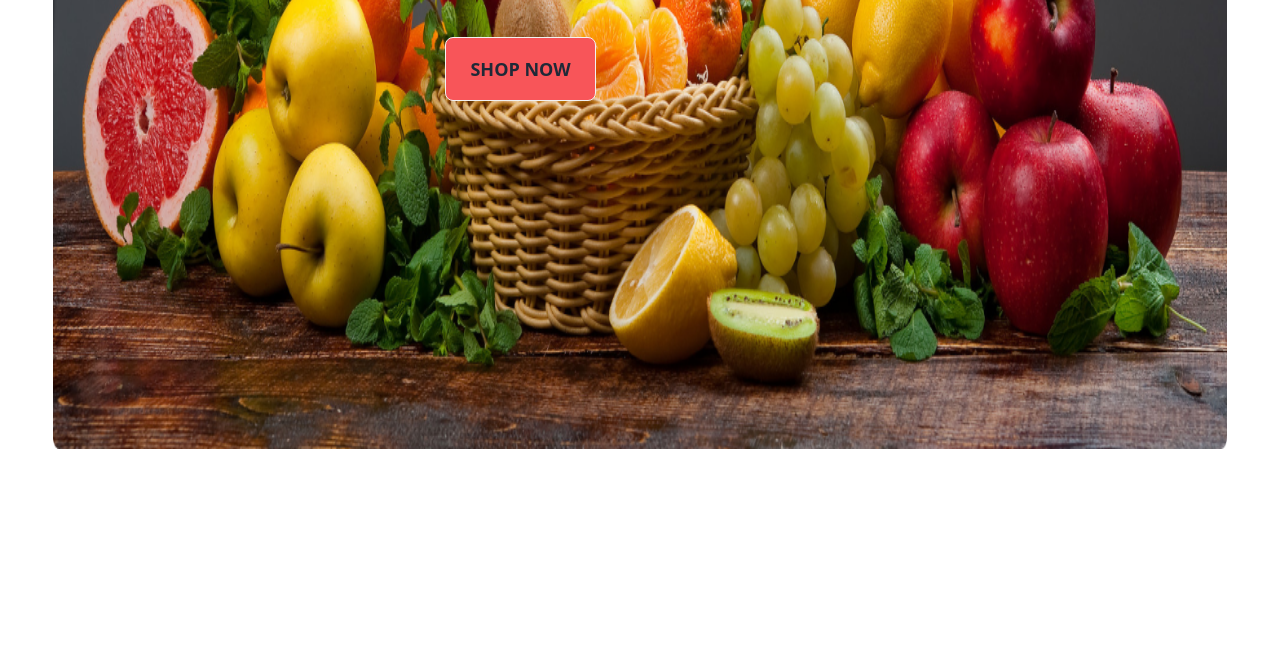
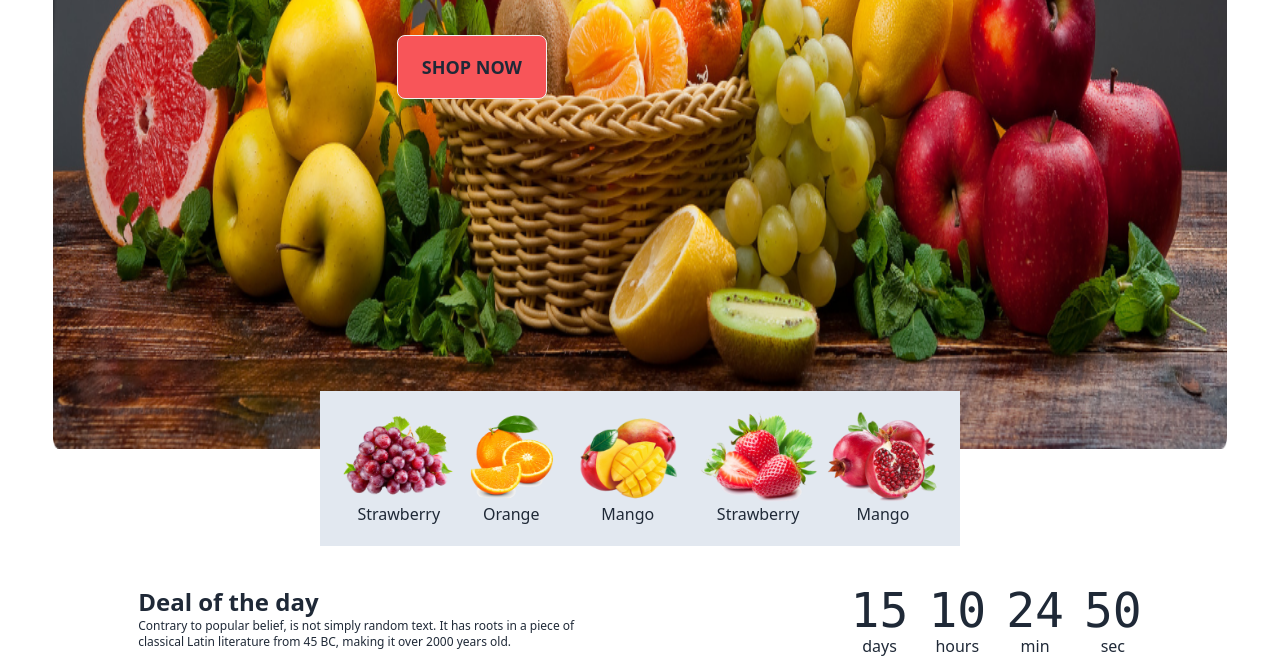
Before and after one commit to mdnoor-d/fruit-burst, a plain HTML site: page index.html in a window 1280 px wide. Shown: the part 555-1213 px from the top of the page. Before the commit the page ends 1010 px from the top, so only its background shows below. Drawn offline with nearby package versions, Linux system fonts and the light colour scheme.

Commit message:
main section 1st part started

```diff
--- a/index.html
+++ b/index.html
@@ -22,7 +22,7 @@
                     <label for="check" class="btn btn-ghost btn-circle lg:hidden">
                         <i class="fa-solid fa-bars"></i>
                     </label>
-                    <ul tabindex="0" class="float-right flex menu menu-horizontal ">
+                    <ul tabindex="0" class="float-right flex menu menu-horizontal max-lg:hidden">
                         <li><a href="#">Home</a></li>
                         <li><a href="#">About Us</a></li>
                         <li><a href="#">Shop</a></li>
@@ -39,6 +39,7 @@
                     class="rounded-3xl text-center input-bordered w-auto hidden md:block">
             </div>
         </nav>
+
         <div>
             <div class="carousel mx-auto w-full ">
                 <div id="slide1" class="carousel-item mx-auto relative w-full">
@@ -47,10 +48,10 @@
                         class="absolute flex justify-between mx-auto w-11/12 transform -translate-y-1/2 left-5 right-5 top-1/2">
                         <a href="#slide4" class="btn btn-circle">❮</a>
                         <div>
-                            <h1 class="uppercase text-white font-bold text-xl lg:text-2xl">exotic test at your doorstep</h1>
-                            <br>
+                            <h1 class="uppercase text-white font-bold text-lg lg:pb-4 lg:text-3xl">exotic test at your doorstep
+                            </h1>
                             <p class="text-white lg:font-bold">We supply highly quality organic products</p>
-                            <button class=" bg-[#f85559] btn btn-sm md:btn-md lg:btn-lg mt-10">
+                            <button class=" bg-[#f85559] btn btn-sm md:btn-md lg:btn-lg lg:mt-10">
                                 SHOP NOW
                             </button>
                         </div>
@@ -64,10 +65,10 @@
                         class="absolute flex justify-between mx-auto w-11/12 transform -translate-y-1/2 left-5 right-5 top-1/2">
                         <a href="#slide1" class="btn btn-circle">❮</a>
                         <div>
-                            <h1 class="uppercase text-white font-bold text-xl lg:text-2xl">exotic test at your doorstep</h1>
-                            <br>
+                            <h1 class="uppercase text-white font-bold text-xl lg:pb-4 lg:text-3xl">exotic test at your doorstep
+                            </h1>
                             <p class="text-white lg:font-bold">We supply highly quality organic products</p>
-                            <button class=" bg-[#f85559] btn btn-sm md:btn-md lg:btn-lg mt-10">
+                            <button class=" bg-[#f85559] btn btn-sm md:btn-md lg:btn-lg lg:mt-10">
                                 SHOP NOW
                             </button>
                         </div>
@@ -80,10 +81,10 @@
                         class="absolute flex justify-between mx-auto w-11/12 transform -translate-y-1/2 left-5 right-5 top-1/2">
                         <a href="#slide2" class="btn btn-circle">❮</a>
                         <div>
-                            <h1 class="uppercase text-white font-bold text-xl lg:text-2xl">exotic test at your doorstep</h1>
-                            <br>
+                            <h1 class="uppercase text-white font-bold text-xl lg:pb-4 lg:text-3xl">exotic test at your doorstep
+                            </h1>
                             <p class="text-white lg:font-bold">We supply highly quality organic products</p>
-                            <button class=" bg-[#f85559] btn btn-sm md:btn-md lg:btn-lg mt-10">
+                            <button class=" bg-[#f85559] btn btn-sm md:btn-md lg:btn-lg lg:mt-10">
                                 SHOP NOW
                             </button>
                         </div>
@@ -96,10 +97,10 @@
                         class="absolute flex justify-between mx-auto w-11/12 transform -translate-y-1/2 left-5 right-5 top-1/2">
                         <a href="#slide3" class="btn btn-circle">❮</a>
                         <div>
-                            <h1 class="uppercase text-white font-bold text-xl lg:text-2xl">exotic test at your doorstep</h1>
-                            <br>
+                            <h1 class="uppercase text-white font-bold text-xl lg:pb-4 lg:text-3xl">exotic test at your doorstep
+                            </h1>
                             <p class="text-white lg:font-bold">We supply highly quality organic products</p>
-                            <button class=" bg-[#f85559] btn btn-sm md:btn-md lg:btn-lg mt-10">
+                            <button class=" bg-[#f85559] btn btn-sm md:btn-md lg:btn-lg lg:mt-10">
                                 SHOP NOW
                             </button>
                         </div>
@@ -108,8 +109,72 @@
                 </div>
             </div>
         </div>
+
+        <div
+            class="bg-slate-200 place-self-auto h-auto mx-auto relative px-5 py-5 -mt-16 mb-10 w-6/12 flex gap-2 text-center max-lg:hidden">
+            <div>
+                <img src="images/fruit1.png" alt="fruit1">
+                <p>Strawberry</p>
+            </div>
+            <div>
+                <img src="images/fruit2.png" alt="fruit2">
+                <p>Orange</p>
+            </div>
+            <div>
+                <img src="images/fruit3.png" alt="fruit3">
+                <p>Mango</p>
+            </div>
+            <div>
+                <img src="images/fruit4.png" alt="fruit4">
+                <p>Strawberry</p>
+            </div>
+            <div>
+                <img src="images/fruit5.png" alt="fruit5">
+                <p>Mango</p>
+            </div>
+        </div>
+
     </header>
-    <main></main>
+
+    <main>
+        <div>
+            <div class="flex justify-around">
+                <div>
+                    <h3 class="text-2xl font-bold">Deal of the day</h3>
+                    <p class="text-xs">Contrary to popular belief, is not simply random text. It has roots in a piece of <br> classical Latin literature from 45 BC,
+                    making it over 2000 years old.</p>
+                </div>
+                <div>
+                    <div class="grid grid-flow-col gap-5 text-center auto-cols-max">
+                        <div class="flex flex-col">
+                            <span class="countdown font-mono text-5xl">
+                                <span style="--value:15;"></span>
+                            </span>
+                            days
+                        </div>
+                        <div class="flex flex-col">
+                            <span class="countdown font-mono text-5xl">
+                                <span style="--value:10;"></span>
+                            </span>
+                            hours
+                        </div>
+                        <div class="flex flex-col">
+                            <span class="countdown font-mono text-5xl">
+                                <span style="--value:24;"></span>
+                            </span>
+                            min
+                        </div>
+                        <div class="flex flex-col">
+                            <span class="countdown font-mono text-5xl">
+                                <span style="--value:50;"></span>
+                            </span>
+                            sec
+                        </div>
+                    </div>
+                </div>
+            </div>
+        </div>
+    </main>
     <footer></footer>
 </body>
 
```
